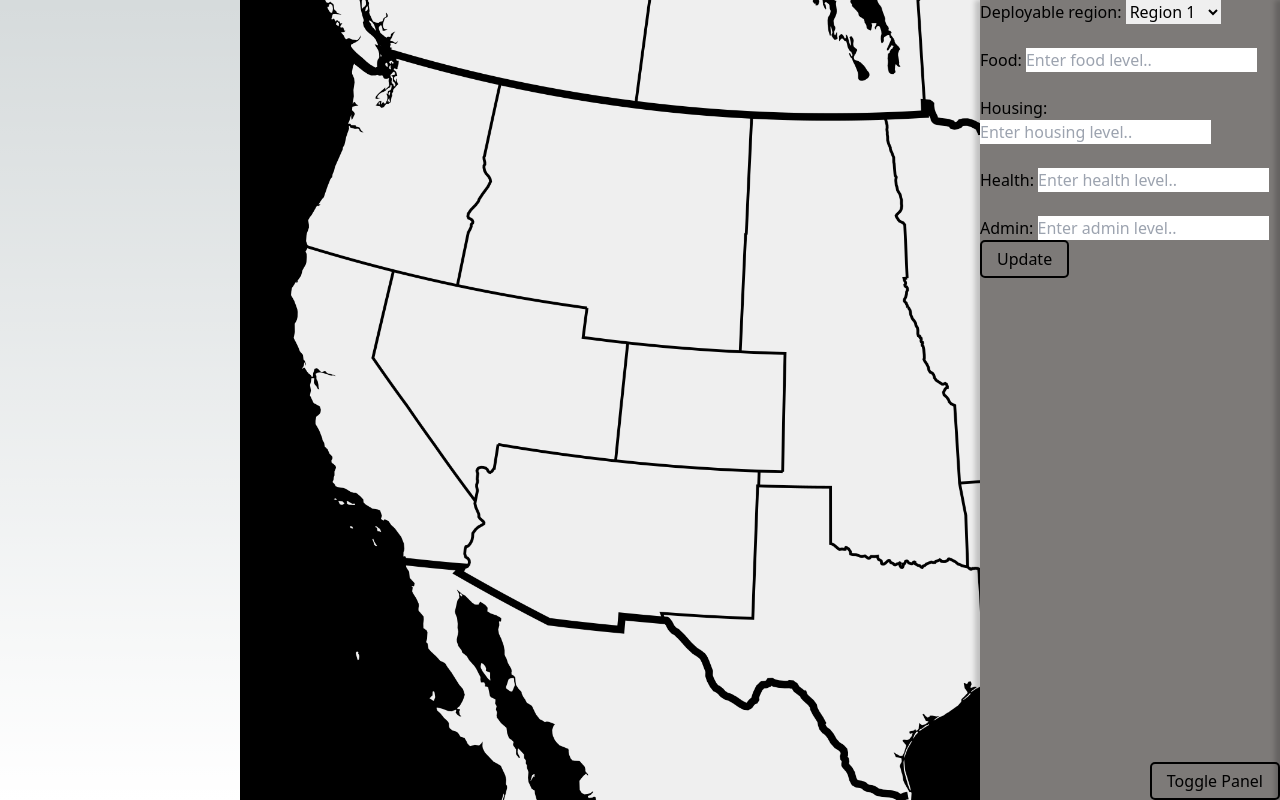
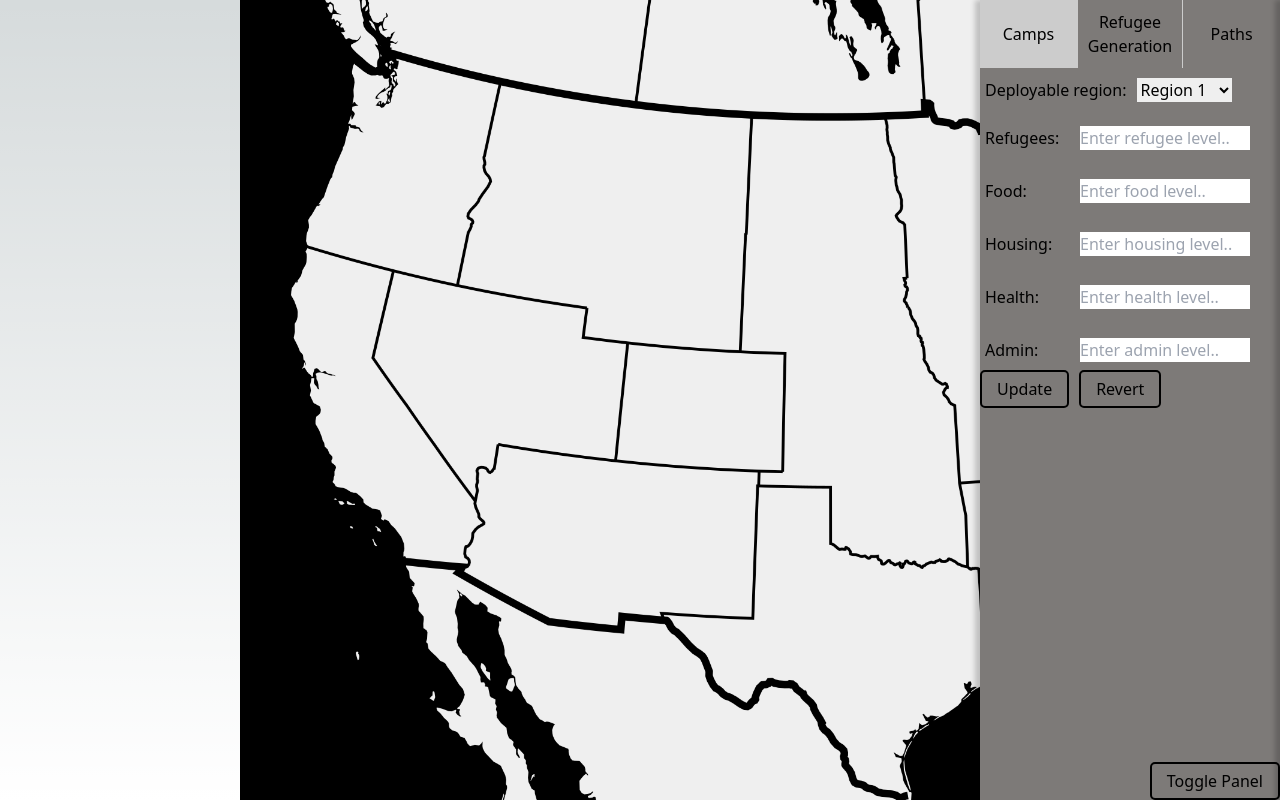
Before and after one commit to gabrieladj/final-project, a Next.js app: page / in a window 1280 px wide. Built offline with nearby package versions, Linux system fonts and the light colour scheme; no server answers; what tailwindcss-tables would draw is missing.

Commit message:
added tabs and fixed side panel

```diff
--- a/src/pages/globals.css
+++ b/src/pages/globals.css
@@ -85,3 +85,55 @@ body {
   color: #000;
   border-radius: 5px; /* Rounded corners*/
 }
+
+.borderedd-button { /* specifically for update & revert buttons */
+  border: 2px solid #000;
+  padding: 5px 15px;
+  background-color: transparent;
+  color: #000;
+  border-radius: 5px; /* Rounded corners*/
+  margin-right: 10px;
+  margin-top: 2.5px;
+}
+
+.side-panel-header {
+  display: flex;
+  background-color: #7d7a78;
+  margin-bottom: 10px; /* spacing underneath the tabs */
+}
+
+.tab-button {
+  flex: 1;
+  background-color: transparent;
+  border: none;
+  cursor: pointer;
+  padding: 10px;
+  font-size: 16px;
+  color: #000;
+  border-right: 1px solid #ccc; /* border between tabs */
+  text-align: center;
+}
+
+.tab-button:last-child {
+  border-right: none; /* remove the border from the last tab */
+}
+
+.tab-button:hover {
+  background-color: #ddd;
+}
+
+.tab-button.active {
+  background-color: #ccc;
+}
+
+div label {
+  display: inline-block;
+  width: 100px;
+  padding-left: 5px;
+}
+
+div input {
+  width: 170px;
+  box-sizing: border-box;
+  margin-bottom: 5px;
+}
--- a/src/pages/index.js
+++ b/src/pages/index.js
@@ -39,6 +39,9 @@ export default function Main(props) {
   const [IndcampStats, setIndCampStats] = useState(null);
   const [selectedRegion,setselectedRegion] = useState(null)
   const [isRegionSelected,setisRegionSelected] = useState(false)
+  const [activeTab, setActiveTab] = useState('camps');
+  const [showTimer, setShowTimer] = useState(false);
+  const [timer, setTimer] = useState(0);
 
 
   const canvasRef = useRef(null);
@@ -481,15 +484,26 @@ export default function Main(props) {
         <div className="CanvasBackground" />
         <canvas data-testid="canvas" ref={canvasRef} width={defaultSize} height={defaultSize} />
       </div>
+
       {/* Side Panel */}
       <div className={`side-panel ${isPanelOpen ? 'open' : ''}`}>
+      <div className="side-panel-header">
+      <button className={`tab-button ${activeTab === 'camps' ? 'active' : ''}`} onClick={() => setActiveTab('camps')}>
+        Camps</button>
+      <button className={`tab-button ${activeTab === 'refugeeGeneration' ? 'active' : ''}`} onClick={() => setActiveTab('refugeeGeneration')}>
+        Refugee Generation</button>
+      <button className={`tab-button ${activeTab === 'paths' ? 'active' : ''}`} onClick={() => setActiveTab('paths')}>
+        Paths</button>
+      </div>
 
+      {/* Content for "Camps" tab */}
+      {activeTab === 'camps' && (
         <div>
+          <div>
             {campStats && isRegionSelected &&(
             <div>
 
             <h2>ID: </h2>
-
             <h2>Camp Information</h2>
             <p>ID: {selectedRegion}</p>
             <p>Food: {campStats[selectedRegion].food}</p>
@@ -498,13 +512,15 @@ export default function Main(props) {
             <p>Admin: {campStats[selectedRegion].admin}</p>
             </div>
           )}
-        </div>
+          </div>
 
         {/* Panel content goes here, include drop down */}
-        <label htmlFor="dropdown">Deployable region: </label>
-        <select id="dropdown" onChange={(event) => {
-              setMessage(event.target.value)
-            }}>
+        <div style={{ display: 'flex', justifyContent: 'space-between', alignItems: 'flex-start' }}>
+        <label htmlFor="dropdown" style={{ whiteSpace: 'nowrap', marginRight: '8px' }}>
+          Deployable region: </label>
+          <select id="dropdown" onChange={(event) => {
+            setMessage(event.target.value)
+          }}>
           <option value="1">Region 1</option>
           <option value="4">Region 4</option>
           <option value="6">Region 6</option>
@@ -513,8 +529,16 @@ export default function Main(props) {
           <option value="11">Region 11</option>
         </select>
         <br></br><br></br>
-
+        </div>
         <div>
+        <label htmlFor="fname">Refugees: </label>
+          <input
+            placeholder='Enter refugee level..'
+            onChange={(event) => {
+              setMessage(event.target.value)
+            }}
+          />
+          <br></br><br></br>
         <label htmlFor="fname">Food: </label>
           <input
             placeholder='Enter food level..'
@@ -545,10 +569,34 @@ export default function Main(props) {
             onChange={(event) => {
               setMessage(event.target.value)
             }}/>
-          <button className ="bordered-button" onClick={sendMessage}>Update</button>
+          <button className ="borderedd-button" onClick={sendMessage}>Update</button>
+          <button className ="borderedd-button" onClick={sendMessage}>Revert</button>
           <h1>{messageRecieve}</h1>
+          </div>
         </div>
-        <button className ="bordered-button" onClick={togglePanel} style={{ position: 'fixed', bottom: 0, right: 0 }}>Toggle Panel</button>
+      )}
+
+    {/* Content for "Refugee Gen" tab */}
+    {activeTab === 'refugeeGeneration' && (
+        <div>
+          <div>
+          <button className ="borderedd-button" onClick={sendMessage}>Update</button>
+          <button className ="borderedd-button" onClick={sendMessage}>Revert</button>
+        </div>
+      </div>
+      )}
+
+    {/* Content for "Refugee Gen" tab */}
+    {activeTab === 'paths' && (
+        <div>
+          <div>
+          <button className ="borderedd-button" onClick={sendMessage}>Update</button>
+          <button className ="borderedd-button" onClick={sendMessage}>Revert</button>
+        </div>
+      </div>
+      )}
+
+      <button className ="bordered-button" onClick={togglePanel} style={{ position: 'fixed', bottom: 0, right: 0 }}>Toggle Panel</button>
       </div>
       {/* "Open Panel" button outside of the side panel */}
       <div className={`side-panel ${isPanelOpen ? 'closed' : ''}`}>
```
Also changed, not shown: 1 other file (tests, documents, lock files or other folders).
